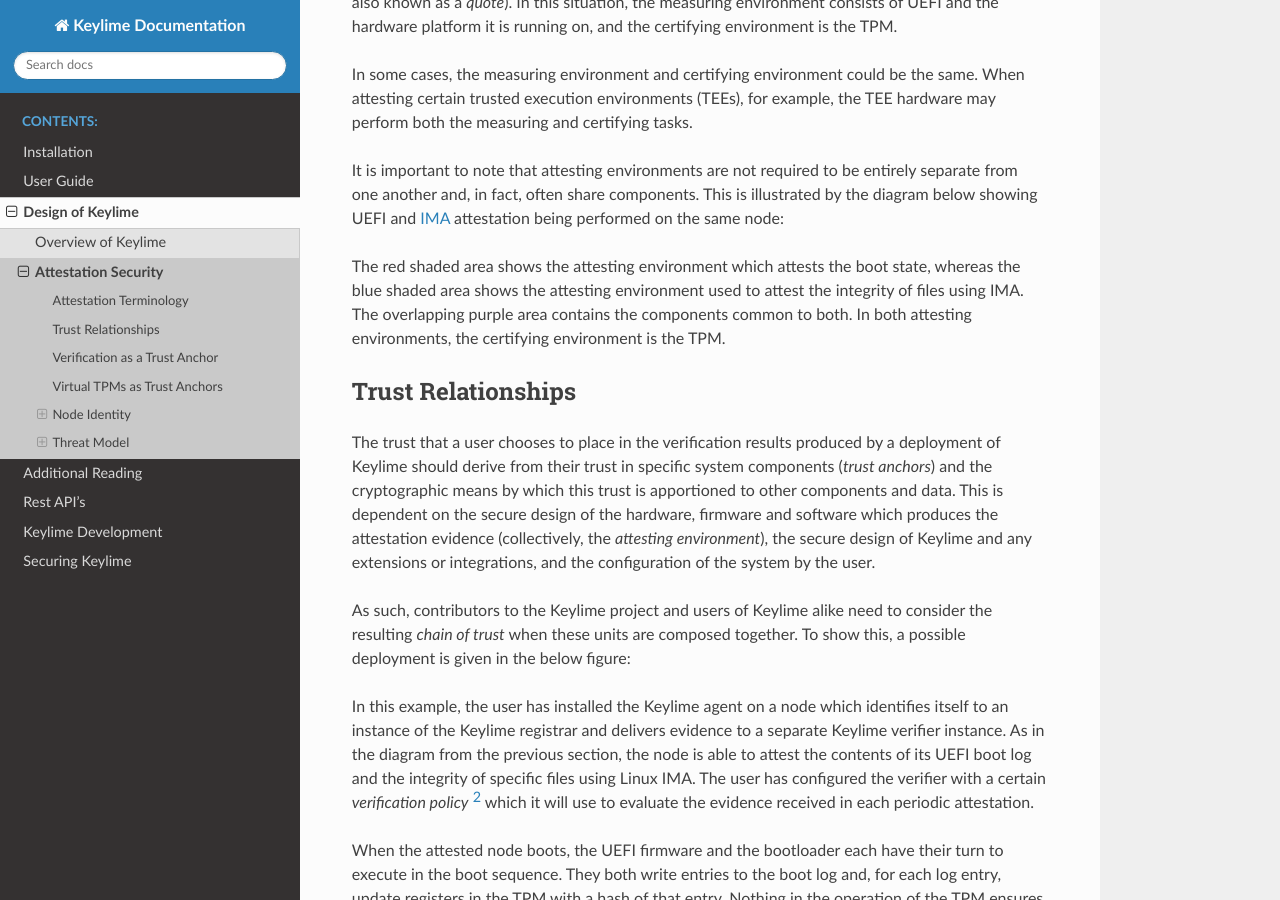
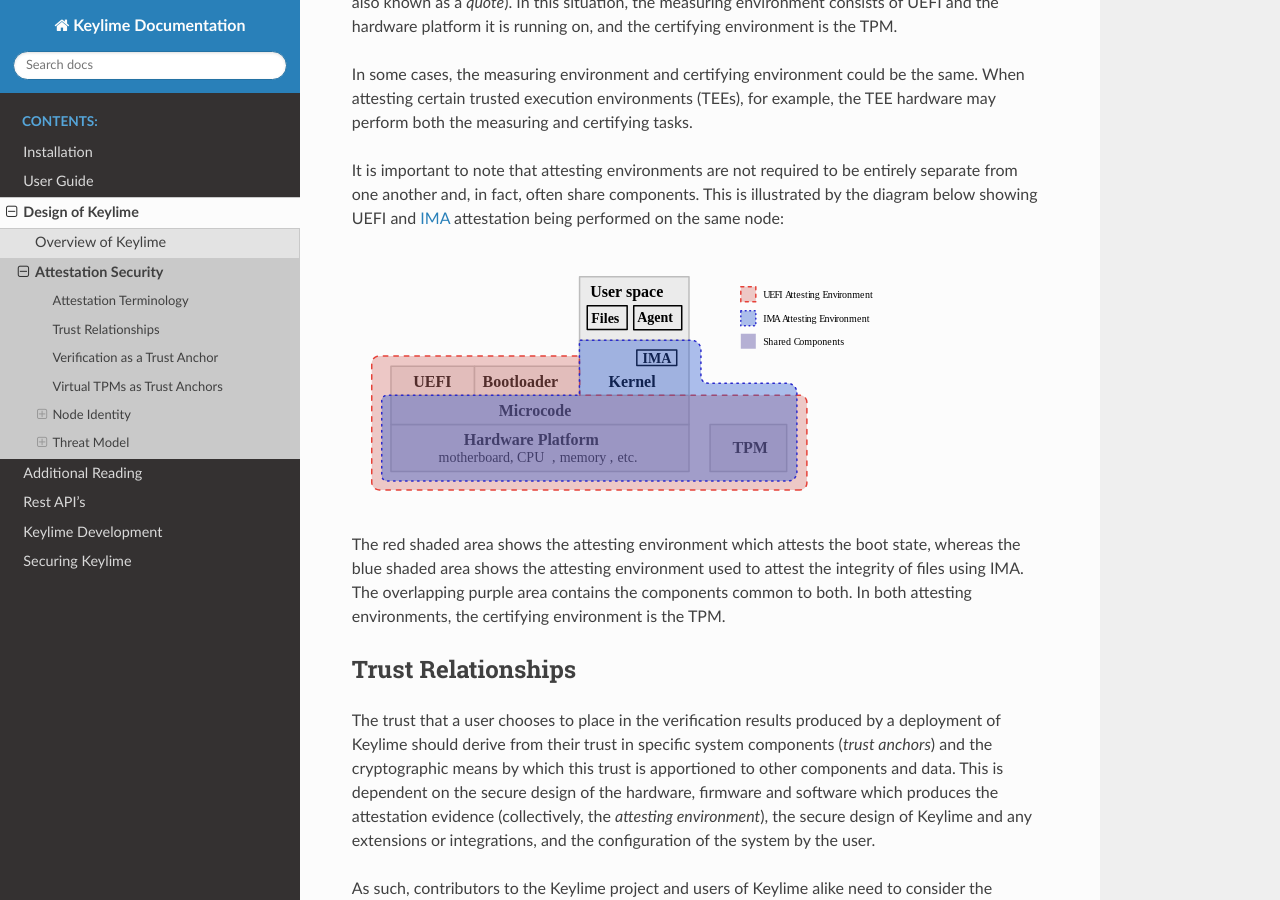
Before and after one commit to keylime/keylime, a Sphinx documentation site: the page built from docs/design/security.rst, in a window 1280 px wide and 900 px high, scrolled down 1142 px. Built offline with Sphinx 7.4.7 and the Read the Docs theme 2.0.0, drawn with Linux system fonts in a browser that asks for light colours.

Commit message:
Misc formatting fixes
Signed-off-by: Jean Snyman <git@jsnyman.com>

```diff
--- a/docs/design/security.rst
+++ b/docs/design/security.rst
@@ -60,12 +60,12 @@
 fact, often share components. This is illustrated by the diagram below showing UEFI and `IMA`_ attestation being
 performed on the same node:
 
-.. image:: assets/attesting-environments-diagram.png
+.. image:: ../assets/attesting-environments-diagram.svg
   :width: 542
   :alt: Diagram showing two different attesting environments on a single system with a single underlying foundation. The
-  UEFI firmware and bootloader are unique to the UEFI attesting environment while the Linux kernel is unique to the IMA
-  attesting environment. But the same processor microcode, hardware platform (motherboard, CPU, memory, etc.) and TPM
-  are shared by both.
+    UEFI firmware and bootloader are unique to the UEFI attesting environment while the Linux kernel is unique to the
+    IMA attesting environment. But the same processor microcode, hardware platform (motherboard, CPU, memory, etc.) and TPM
+    are shared by both.
 
 The red shaded area shows the attesting environment which attests the boot state, whereas the blue shaded area shows the
 attesting environment used to attest the integrity of files using IMA. The overlapping purple area contains the
@@ -90,12 +90,12 @@
 As such, contributors to the Keylime project and users of Keylime alike need to consider the resulting *chain of trust*
 when these units are composed together. To show this, a possible deployment is given in the below figure:
 
-.. image:: assets/trust-chain-diagram.png
-  :width: 542
+.. image:: ../assets/trust-chain-diagram.svg
+  :width: 721
   :alt: Diagram showing the various components used to produce an attestation in a given Keylime deployment. The
-  baseboard management controller (BMC) loads the processor microcode and UEFI firmware. The firmware measures the
-  bootloader which in turn measures the kernel. As such, the trusted hardware is used to establish trust in the software
-  components which produce the attestation.
+    baseboard management controller (BMC) loads the processor microcode and UEFI firmware. The firmware measures the
+    bootloader which in turn measures the kernel. As such, the trusted hardware is used to establish trust in the
+    software components which produce the attestation.
 
 In this example, the user has installed the Keylime agent on a node which identifies itself to an instance of the
 Keylime registrar and delivers evidence to a separate Keylime verifier instance. As in the diagram from the previous
```
